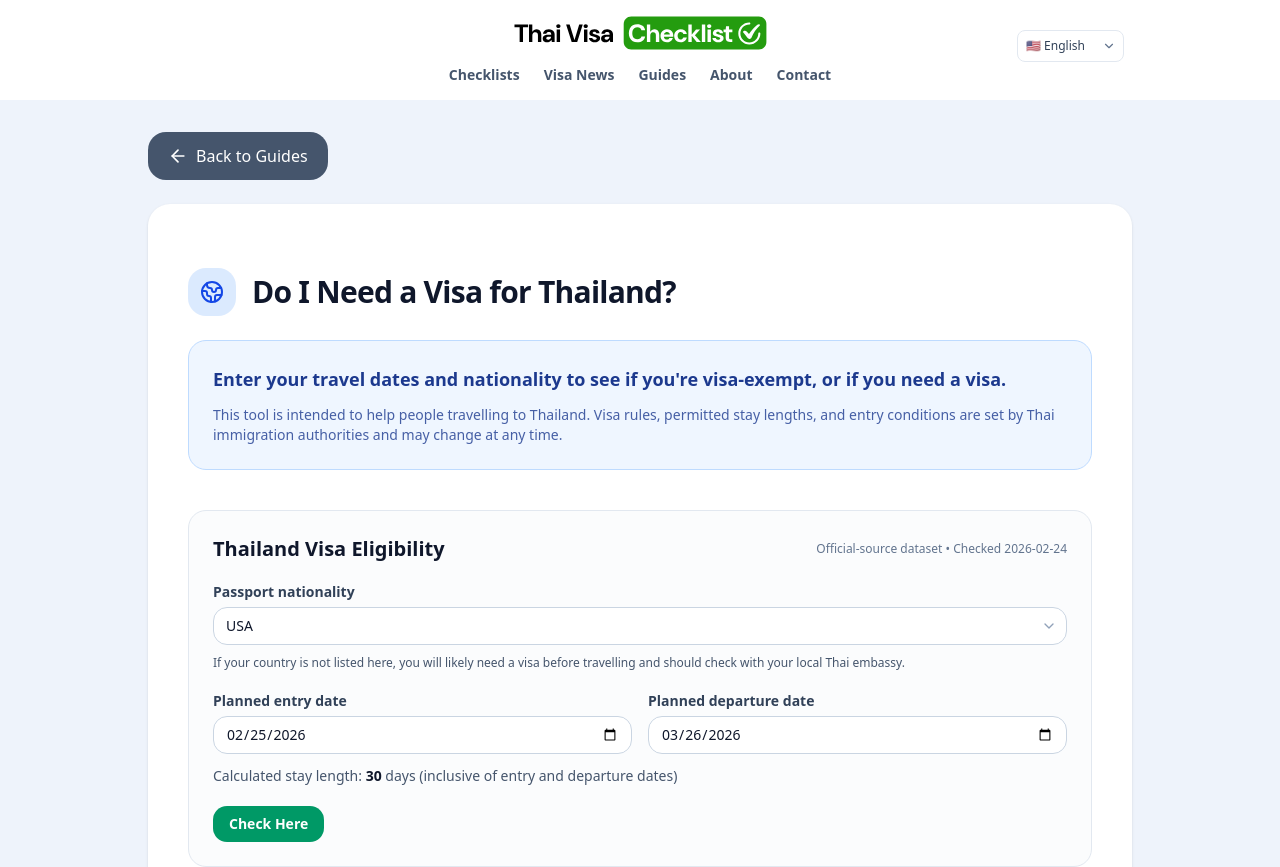
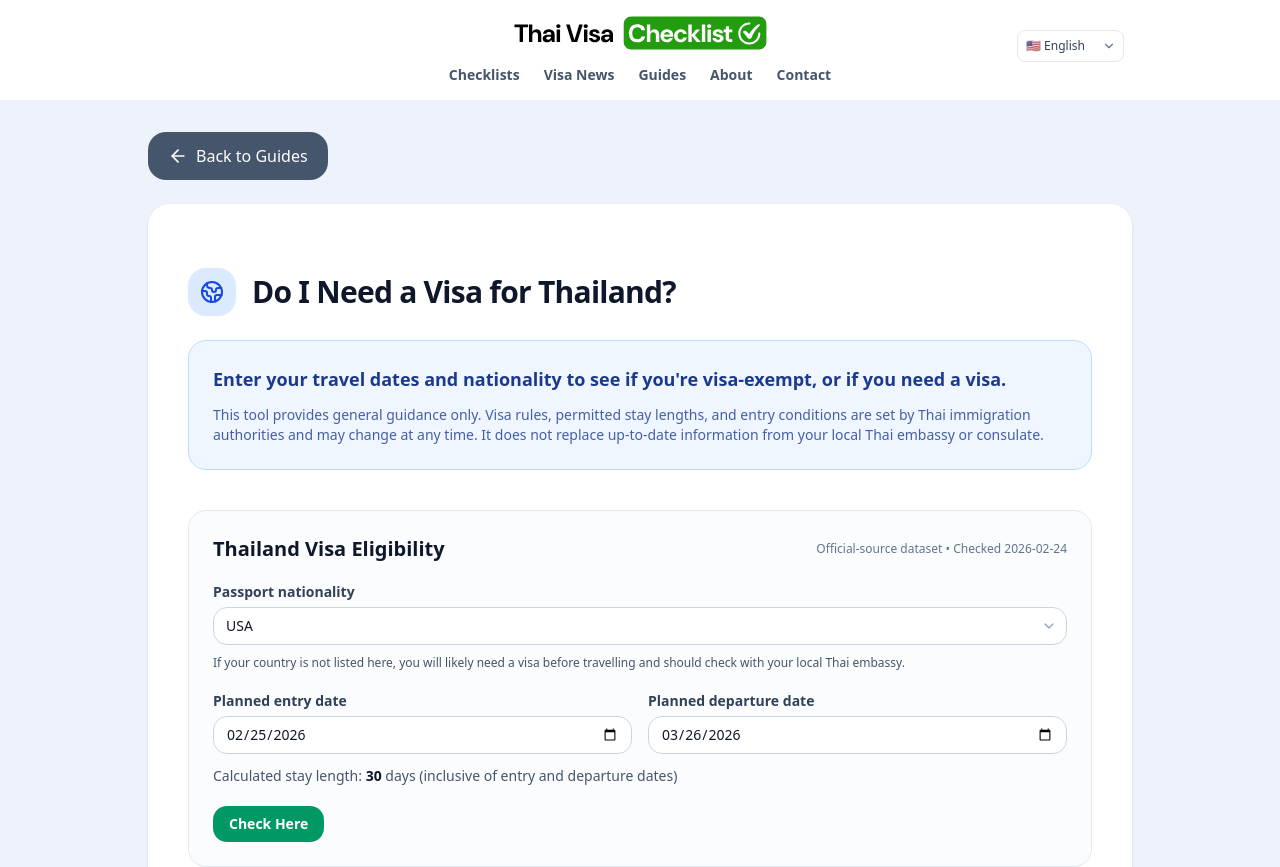
Before and after one commit to richardwskinner/thai-visa-checklist, a Next.js app: page /guides/do-i-need-a-visa-thailand in a window 1280 px wide. Shown: the top 867 px of the page. Built offline with nearby package versions, Linux system fonts and the light colour scheme.

Commit message:
visa checker update

```diff
--- a/app/guides/do-i-need-a-visa-thailand/page.tsx
+++ b/app/guides/do-i-need-a-visa-thailand/page.tsx
@@ -41,8 +41,9 @@ export default function DoINeedAVisaThailandPage() {
                 Enter your travel dates and nationality to see if you&apos;re visa-exempt, or if you need a visa.
               </p>
               <p className="mt-3 text-sm text-blue-900/80">
-                This tool is intended to help people travelling to Thailand. Visa rules, permitted stay lengths, and
-                entry conditions are set by Thai immigration authorities and may change at any time.
+                This tool provides general guidance only. Visa rules, permitted stay lengths, and entry conditions are
+                set by Thai immigration authorities and may change at any time. It does not replace up-to-date
+                information from your local Thai embassy or consulate.
               </p>
             </div>
 
--- a/components/thailand-visa-need-checker.tsx
+++ b/components/thailand-visa-need-checker.tsx
@@ -202,13 +202,11 @@ export default function ThailandVisaNeedChecker() {
               <p className="mt-2 text-sm leading-relaxed">{result.detail}</p>
 
               {result.longStayVisaHint && result.extensionHint?.likelyEligibleFromVisaExempt && (
-                <div className="mt-3 text-sm leading-relaxed">
-                  <p>You will likely need a long-stay visa before travel.</p>
-                  <p className="mt-3">
-                    While it is technically possible to leave and re-enter on a new visa-exempt period, frequent visa
-                    runs may raise concerns and entry is always at the discretion of the immigration officer.
-                  </p>
-                </div>
+                <p className="mt-3 text-sm leading-relaxed">
+                  You will likely need a long-stay visa before travel. While it is technically possible to leave and
+                  re-enter on a new visa-exempt period, frequent visa runs may raise concerns and entry is always at
+                  the discretion of the immigration officer.
+                </p>
               )}
 
               {!result.longStayVisaHint && result.extensionHint?.likelyEligibleFromVisaExempt && (
--- a/lib/data/thai-visa-eligibility.ts
+++ b/lib/data/thai-visa-eligibility.ts
@@ -321,7 +321,7 @@ export function evaluateThailandVisaNeed(params: {
       kind: "visa_required",
       title: needsLongStayVisa
         ? "Your stay is longer than the visa-free limit"
-        : "Your visa-exempt does not cover the full stay",
+        : "Your visa-free entry does not cover the full stay",
       detail: needsLongStayVisa
         ? `Your planned stay exceeds the visa-exempt period plus a common 30-day extension (${totalDaysWithCommonExtension} days total).`
         : `Your planned stay (${params.plannedStayDays} days) is longer than the visa-exempt stay (${bestVisaExemptDays} days).`,
```
